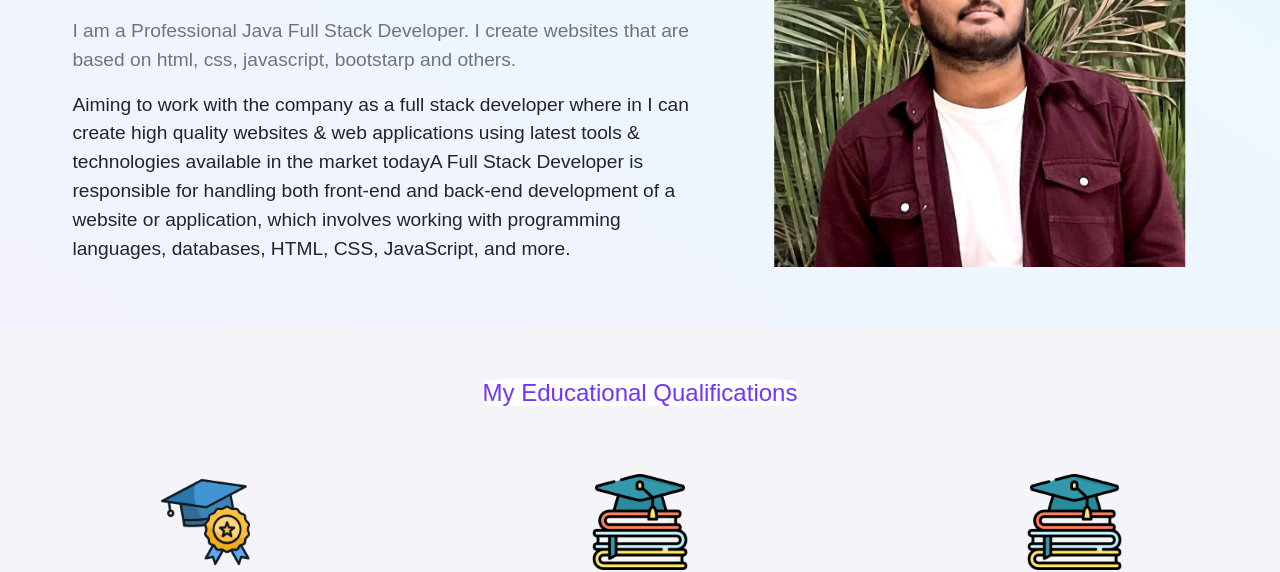
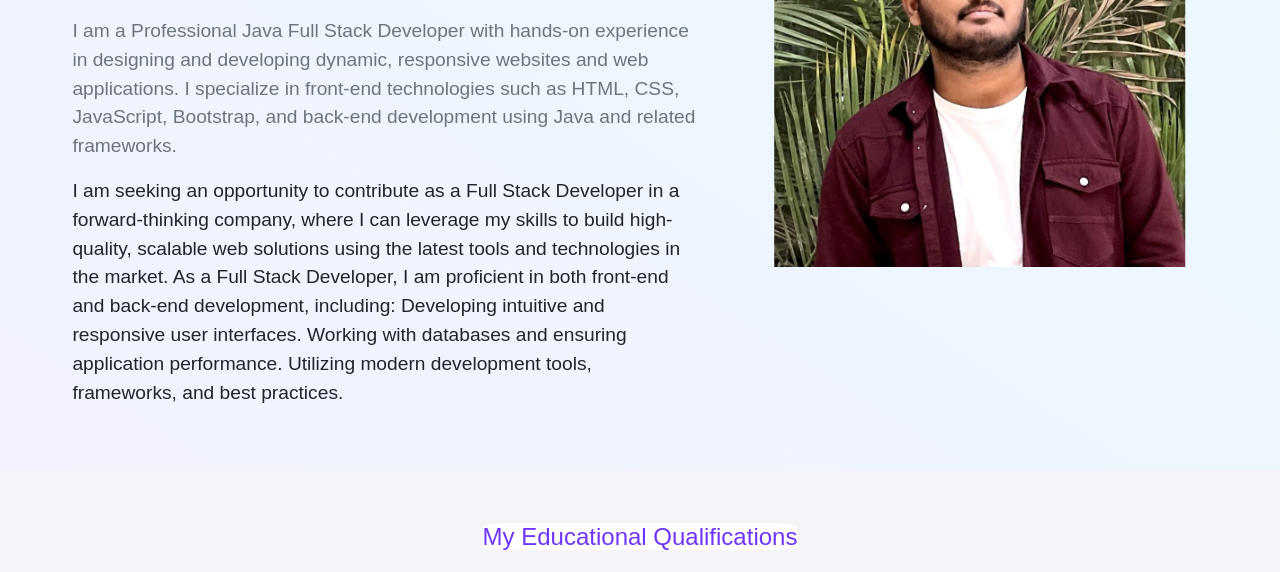
Before and after one commit to vamshi0410/vamshikrishna-pf, a plain HTML site: page index.html in a window 1280 px wide. Shown: the part 258-830 px from the top of the page. Drawn offline with nearby package versions, Linux system fonts and the light colour scheme; files that its build step writes are made by us from their sources; a script that the page names is missing; files whose address does not match are found by name.

Commit message:
Update index.html

```diff
--- a/index.html
+++ b/index.html
@@ -95,15 +95,16 @@
             Hello! I am <br /><span class="c-orange">PILLALAMARRI VAMSHI KRISHNA</span>
           </h2>
           <p class="text-muted">
-            I am a Professional Java Full Stack Developer. I create websites that are based on html, css, javascript, bootstarp and others.
+I am a Professional Java Full Stack Developer with hands-on experience in designing and developing dynamic, responsive websites and web applications.
+I specialize in front-end technologies such as HTML, CSS, JavaScript, Bootstrap, and back-end development using Java and related frameworks.
           </h3>
           <p>
-            Aiming to work with the company as a full stack developer where in I
-            can create high quality websites & web applications using latest tools
-            & technologies available in the market todayA Full Stack Developer is
-            responsible for handling both front-end and back-end development of a
-            website or application, which involves working with programming languages,
-            databases, HTML, CSS, JavaScript, and more.
+I am seeking an opportunity to contribute as a Full Stack Developer in a forward-thinking company,
+where I can leverage my skills to build high-quality, scalable web solutions using the latest tools and technologies in the market.
+As a Full Stack Developer, I am proficient in both front-end and back-end development, including:
+Developing intuitive and responsive user interfaces.
+Working with databases and ensuring application performance.
+Utilizing modern development tools, frameworks, and best practices.
           </p>
           <!-- <button class="c-btn h-btn mt-3 py-3 px-5 rounded-pill">
             Hire Me -->
@@ -511,7 +512,7 @@
                     <p>If you have any questions or would like to work together, feel free to reach out to me!</p>
                     <p><strong>Email:</strong>vamshi04krishna@gmail.com</p>
                     <p><strong>Phone:</strong>9392495638</p>
-                    <p><strong>Social Media:</strong> <a href="https://www.linkedin.com/in/shivakumar18" target="_blank">LinkedIn</a> | <a href="https://www.github.com" target="_blank">GitHub</a></p>
+                    <p><strong>Social Media:</strong> <a href="linkedin.com/in/vamshi-krishna-7a011233a" target="_blank">LinkedIn</a> | <a href="https://www.github.com" target="_blank">GitHub</a></p>
                 </section>
             </div>
 
```
